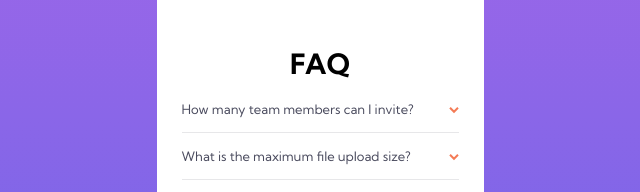
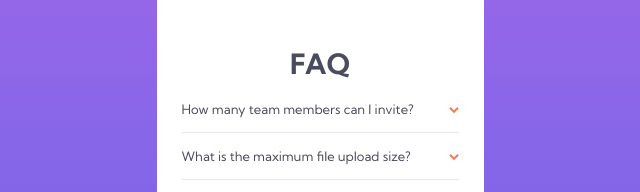
Before and after one commit to Muniox/faq-accordion-card, a plain HTML site: page index.html in a window 1280 px wide. Shown: the part 284-476 px from the top of the page, 320-960 px from the left. Drawn offline with Linux system fonts and the light colour scheme.

Commit message:
Fix color for title

```diff
--- a/scss/style.scss
+++ b/scss/style.scss
@@ -64,6 +64,7 @@ body{
         margin: 20px 0;
         text-align: center;
         font-weight: 700;
+        color: $very-dark-grayish-blue;
     }
 
     &__description-line {
```
Also changed, not shown: css/style.css, 1 other file.
